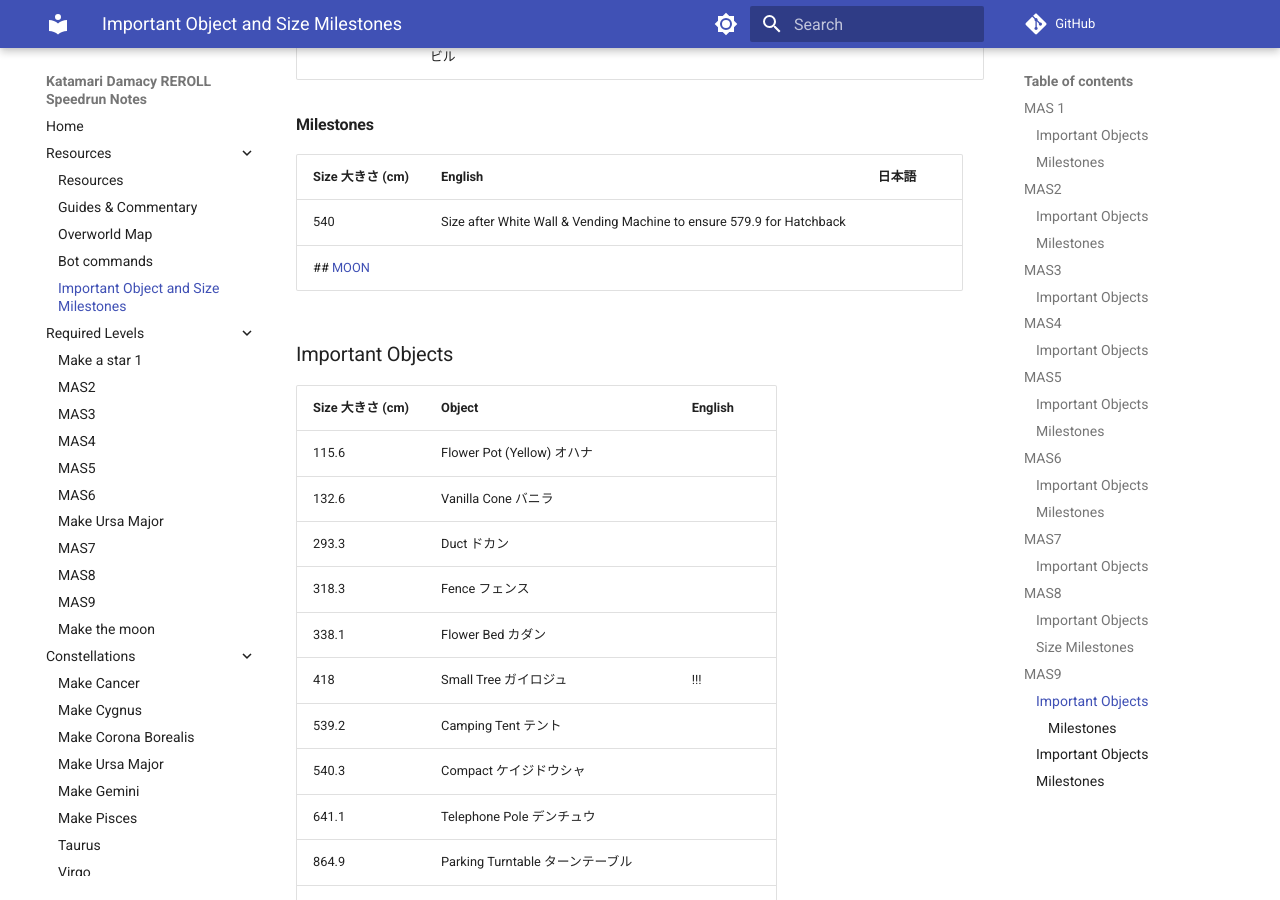
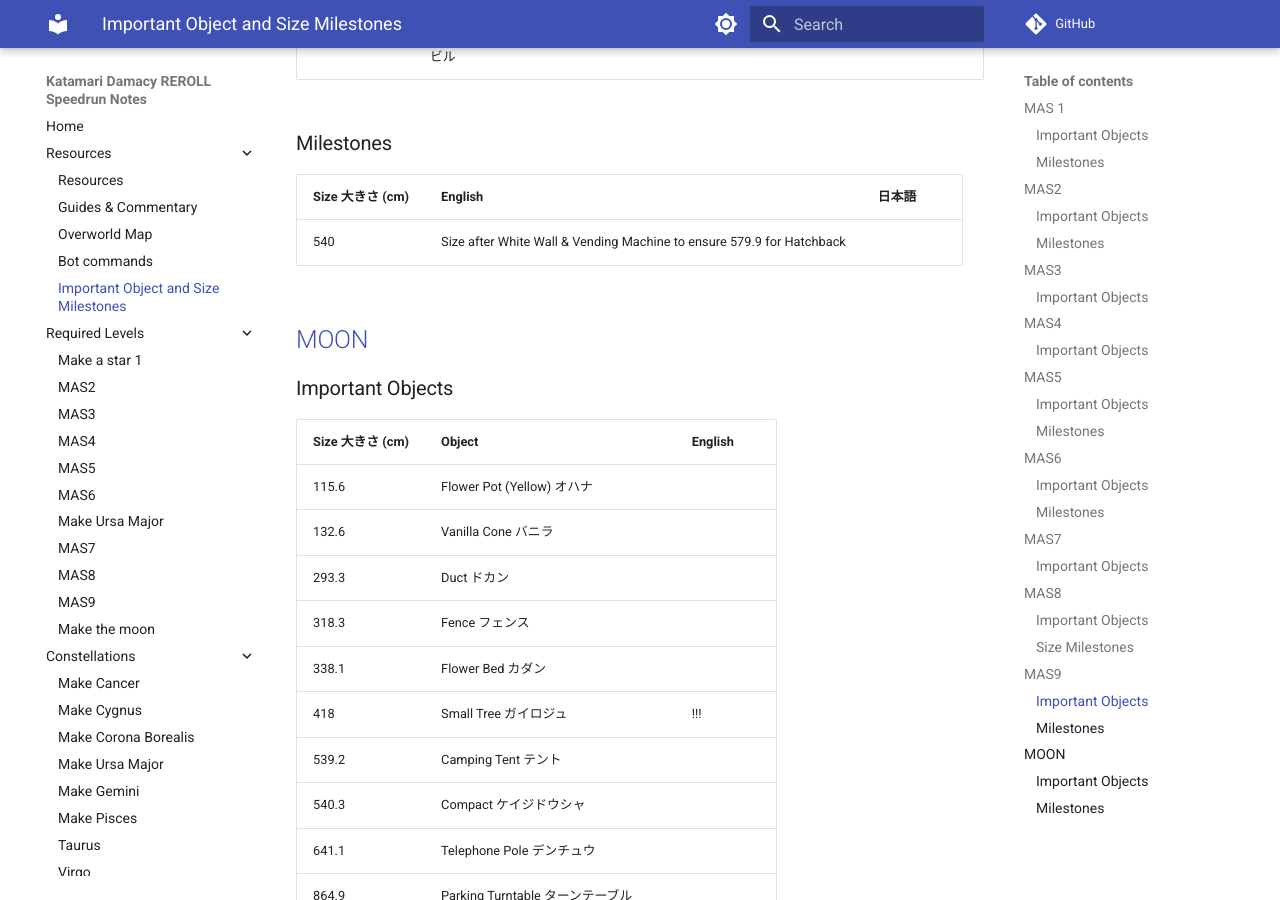
Before and after one commit to shookietea/reroll-notes, an MkDocs documentation site: the page built from docs/Important Object and Size Milestones.md, in a window 1280 px wide and 900 px high, scrolled down 8765 px. Built offline with MkDocs 1.6.1 and Material for MkDocs 9.7.7, drawn with Linux system fonts in a browser that asks for light colours; comment, search, counter and statistics services are not loaded.

Commit message:
fix headings

```diff
--- a/docs/Important Object and Size Milestones.md
+++ b/docs/Important Object and Size Milestones.md
@@ -207,11 +207,12 @@
 | 2848.1           | Trawler ダイギョセン              | the bigger boats in the water (in case you fall)                                                |
 | 2985             | Stingray Building クマノミビル    |                                                                                                 |
 
-#### Milestones
+### Milestones
 
 | Size 大きさ (cm) | English                                                     | 日本語 |
 | ---------------- | ----------------------------------------------------------- | ------ |
 | 540              | Size after White Wall & Vending Machine to ensure 579.9 for Hatchback                             |        |
+
 ## [MOON](./moon.md)
 
 ### Important Objects
--- a/mkdocs.yml
+++ b/mkdocs.yml
@@ -36,7 +36,7 @@
       - 'Virgo.md'
       - 'North Star.md'
   - 'Mechanics':
-    - 'Boosts': 'mechanics/boosts/boosts.md'
+      - 'Boosts': 'mechanics/boosts/boosts.md'
 
 theme:
   name: material
```
